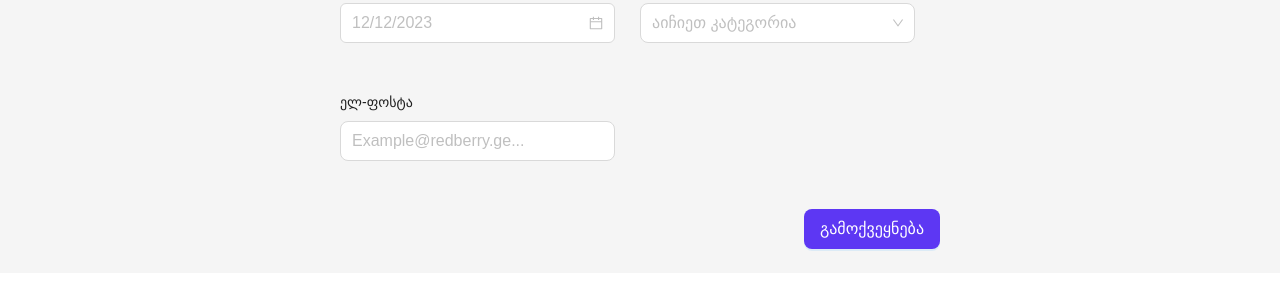
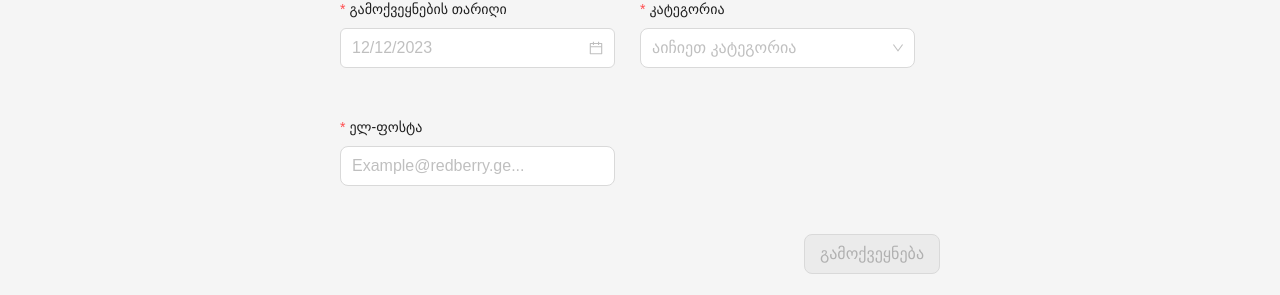
Before and after one commit to Ghibrasoft/Bootcamp_Blog, a React (Vite) app: page /addblog in a window 1280 px wide. Shown: the part 650-945 px from the top of the page. Before the commit the page ends 923 px from the top, so only its background shows below. Built offline with nearby package versions, Linux system fonts and the light colour scheme; a web font is replaced by a local one.

Commit message:
Fix: submitbtn disable/enable

```diff
--- a/src/pages/add-blog/AddBlog.tsx
+++ b/src/pages/add-blog/AddBlog.tsx
@@ -11,8 +11,8 @@ import { isMinTwoWords } from "../../utils/helpers/isMinTwoWords";
 import { isGeorgian } from "../../utils/helpers/isGeorgian";
 import uploadIcon from "/upload.svg";
 import arrowLeft from "/arrowLeft.svg";
-import { useState } from "react";
-import { InfoCircleFilled, InfoCircleOutlined } from "@ant-design/icons";
+import { useEffect, useState } from "react";
+import { InfoCircleFilled } from "@ant-design/icons";
 
 const { Option } = Select;
 
@@ -29,6 +29,20 @@ const SELECT_OPTIONS = [
 export default function AddBlog() {
     const [form] = Form.useForm();
     const dispatch = useAppDispatch();
+
+    const [submittable, setSubmittable] = useState(false);
+    const values = Form.useWatch([], form);
+
+    useEffect(() => {
+        form.validateFields({ validateOnly: true }).then(
+            () => {
+                setSubmittable(true);
+            },
+            () => {
+                setSubmittable(false);
+            },
+        );
+    }, [values]);
     const [validationColor, setValidationColor] = useState({
         author: 'var(--color-neutral-7)',
         title: 'var(--color-neutral-7)',
@@ -37,7 +51,6 @@ export default function AddBlog() {
     const authorVal = Form.useWatch('author', form);
     const titleVal = Form.useWatch('title', form);
     const descVal = Form.useWatch('description', form);
-
     const onBlurHandler = (field: string) => {
         switch (field) {
             case 'author':
@@ -65,6 +78,7 @@ export default function AddBlog() {
                 break;
         }
     }
+
 
     const getBase64 = (file: File) => {
         return new Promise<string | ArrayBuffer | null>((resolve, reject) => {
@@ -128,10 +142,11 @@ export default function AddBlog() {
                             <Form.Item
                                 name="image"
                                 valuePropName="image"
+                                wrapperCol={{ span: 23 }}
                                 getValueFromEvent={normFile}
-                                // noStyle
-                                // rules={[{}]}
-                                wrapperCol={{ span: 23 }}
+                                rules={[
+                                    { required: true, message: '' }
+                                ]}
                             >
                                 <Upload.Dragger
                                     multiple
@@ -168,6 +183,7 @@ export default function AddBlog() {
                                 className={AddBlogStyles.addblog_section_content_formWrapper_form_group_item}
                                 name="author"
                                 label="ავტორი"
+                                wrapperCol={{ span: 22 }}
                                 rules={[{ required: true }]}
                                 help={
                                     <ul>
@@ -176,7 +192,6 @@ export default function AddBlog() {
                                         <li style={{ color: isGeorgian(authorVal) ? 'var(--color-success)' : validationColor.author }}>მხოლოდ ქართული სიმბოლოები</li>
                                     </ul>
                                 }
-                                wrapperCol={{ span: 22 }}
                             >
                                 <Input
                                     size="large"
@@ -189,9 +204,9 @@ export default function AddBlog() {
                                 className={AddBlogStyles.addblog_section_content_formWrapper_form_group_item}
                                 name="title"
                                 label="სათაური"
+                                wrapperCol={{ span: 22 }}
                                 rules={[{ required: true }]}
                                 help={<small style={{ color: titleVal?.length >= 4 ? 'var(--color-success)' : validationColor.title }}>მინიმუმ 4 სიმბოლო</small>}
-                                wrapperCol={{ span: 22 }}
                             >
                                 <Input
                                     size="large"
@@ -205,12 +220,14 @@ export default function AddBlog() {
                         <Form.Item
                             name="description"
                             label="აღწერა"
+                            wrapperCol={{ span: 23 }}
                             rules={[{ required: true }]}
                             help={<small style={{ color: descVal?.length >= 4 ? 'var(--color-success)' : validationColor.description }}>მინიმუმ 4 სიმბოლო</small>}
-                            wrapperCol={{ span: 23 }}
                         >
                             <Input.TextArea
+                                rows={3}
                                 size="large"
+                                style={{ resize: 'none' }}
                                 placeholder="შეიყვანეთ აღწერა..."
                                 onBlur={() => onBlurHandler('description')}
                             />
@@ -267,7 +284,9 @@ export default function AddBlog() {
                             label="ელ-ფოსტა"
                             validateTrigger="onBlur"
                             wrapperCol={{ span: 11 }}
-                            rules={[{
+                            rules={[
+                                { required: true, message: '' },
+                                {
                                     validator: (_, value) => {
                                         if (value && !value.endsWith('@redberry.ge')) {
                                             return Promise.reject(
@@ -278,7 +297,8 @@ export default function AddBlog() {
                                         }
                                         return Promise.resolve();
                                     },
-                            }]}
+                                }
+                            ]}
                         >
                             <Input
                                 size="large"
@@ -292,7 +312,7 @@ export default function AddBlog() {
                             <Button
                                 size="large"
                                 type="primary"
-                                disabled={false}
+                                disabled={!submittable}
                                 htmlType="submit"
                             >
                                 გამოქვეყნება
```
Lines whose indentation alone changed are shown as unchanged.
